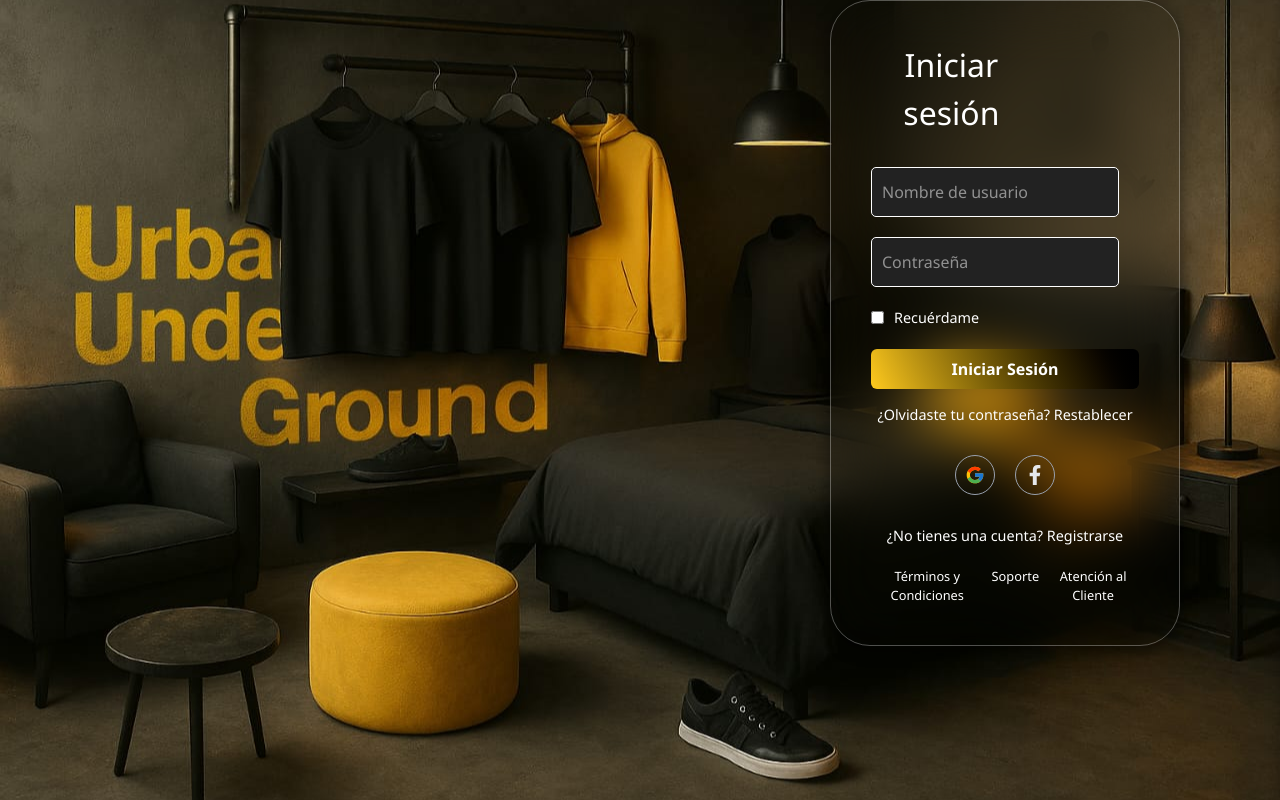
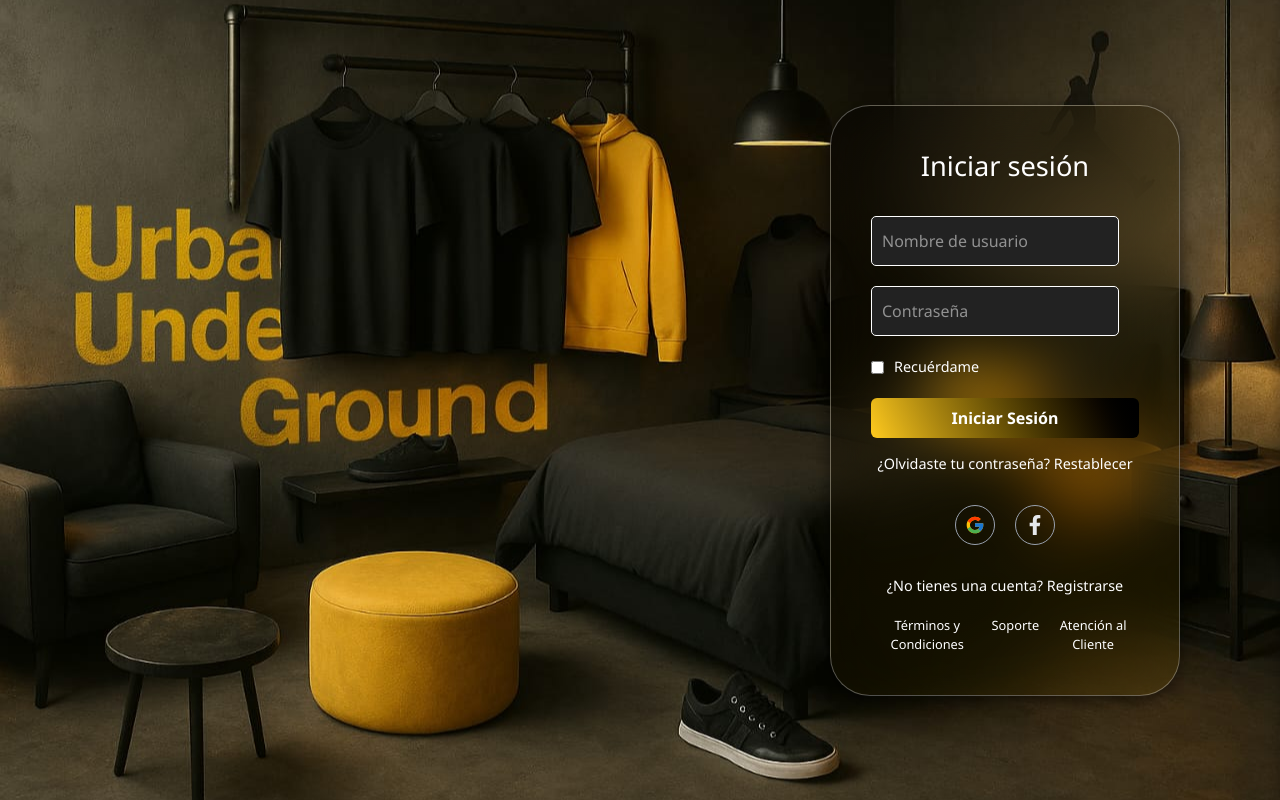
Before and after one commit to GamaDavid12/urban-underground, a React (Vite) app: page /iniciar-sesion in a window 1280 px wide. Shown: the top 800 px of the page. Built offline with nearby package versions, Linux system fonts and the light colour scheme.

Commit message:
refactor de Login, Register y Password Recovery

```diff
--- a/src/App.jsx
+++ b/src/App.jsx
@@ -34,12 +34,6 @@ const MainAppContent = () => {
 
   return (
     <>
-      {shouldShowAuthBackground && (
-        <Container backgroundImage={authBackgroundImage}>
-          {element}
-        </Container>
-      )}
-
       {shouldShowFullLayout && <Navbar toggleSidebar={toggleSidebar} />}
       {shouldShowFullLayout && <Sidebar isOpen={isSidebarOpen} toggleSidebar={toggleSidebar} />}
       <CartSidebar />
@@ -57,6 +51,7 @@ const MainAppContent = () => {
     {element}
   </>
 ) : (
+  <Container backgroundImage={authBackgroundImage}>
   <div style={{
     display: 'flex',
     flexDirection: 'column',
@@ -67,6 +62,7 @@ const MainAppContent = () => {
   }}>
     {element}
   </div>
+  </Container>
 )}
 
       {shouldShowFullLayout && <Footer />}
--- a/src/pages/LoginForm/LoginForm.module.css
+++ b/src/pages/LoginForm/LoginForm.module.css
@@ -1,8 +1,8 @@
 .loginFormContainer {
-   background: linear-gradient(
+background: linear-gradient(
     to bottom right,
-    #010000(255, 255, 255, 0.1),
-    #F8BD00(200, 255, 255, 0.05)
+    rgba(1, 0, 0, 0.5),
+    rgba(248, 189, 0, 0.1)
   );
   padding: 40px;
   border-radius: 40px;
@@ -12,19 +12,21 @@
   max-width: 90%;
   text-align: center;
   color: #FFFFFF;
+  -webkit-backdrop-filter: blur(30px);
   backdrop-filter: blur(30px);
   position: relative;
   z-index: 1;
   font-family: 'Noto Sans', sans-serif;
-    margin-left: auto;
+  margin-left: auto;
   margin-right: 100px;
 }
 
 .loginFormContainer h2 {
-  margin-bottom: 30px;
-  font-size: 2em;
-  font-weight: 200;
-  padding-right: 40%;
+margin-bottom: 30px;
+  font-size: 1.7em;
+  font-weight: 300;
+  text-align: center;
+  white-space: nowrap;
 }
 
 .inputGroup {
@@ -64,6 +66,7 @@
   margin-bottom: 20px;
   font-size: 0.9em;
   font-weight: 200;
+  justify-content: flex-start;
 }
 
 .rememberMe input[type="checkbox"] {
--- a/src/pages/PasswordRecovery/PasswordRecovery.module.css
+++ b/src/pages/PasswordRecovery/PasswordRecovery.module.css
@@ -1,8 +1,8 @@
 .loginFormContainer {
-   background: linear-gradient(
+background: linear-gradient(
     to bottom right,
-    #010000(255, 255, 255, 0.1),
-    #F8BD00(200, 255, 255, 0.05)
+    rgba(1, 0, 0, 0.5),
+    rgba(248, 189, 0, 0.1)
   );
   padding: 40px;
   border-radius: 40px;
@@ -10,24 +10,24 @@
   box-shadow: 0 4px 15px rgba(0, 0, 0, 0.5);
   width: 350px;
   max-width: 90%;
+
   text-align: center;
   color: #FFFFFF;
+  -webkit-backdrop-filter: blur(30px);
   backdrop-filter: blur(30px);
   position: relative;
   z-index: 1;
   font-family: 'Noto Sans', sans-serif;
-    margin-left: auto;
+  margin-left: auto;
   margin-right: 100px;
 }
 
 .loginFormContainer h2 {
-  margin-bottom: 30px;
+margin-bottom: 30px;
   font-size: 1.7em;
   font-weight: 300;
   text-align: center;
-  white-space: nowrap;
 }
-
 
 .inputGroup {
   margin-bottom: 20px;
--- a/src/pages/Registro/Registro.module.css
+++ b/src/pages/Registro/Registro.module.css
@@ -1,8 +1,8 @@
 .RegistroContainer {
-   background: linear-gradient(
+background: linear-gradient(
     to bottom right,
-    #010000(255, 255, 255, 0.1),
-    #F8BD00(200, 255, 255, 0.05)
+    rgba(1, 0, 0, 0.5),
+    rgba(248, 189, 0, 0.1)
   );
   padding: 40px;
   border-radius: 40px;
@@ -10,21 +10,24 @@
   box-shadow: 0 4px 15px rgba(0, 0, 0, 0.5);
   width: 350px;
   max-width: 90%;
+
   text-align: center;
   color: #FFFFFF;
+  -webkit-backdrop-filter: blur(30px);
   backdrop-filter: blur(30px);
   position: relative;
   z-index: 1;
   font-family: 'Noto Sans', sans-serif;
-    margin-left: auto;
+  margin-left: auto;
   margin-right: 100px;
 }
 
 .RegistroContainer h2 {
-  margin-bottom: 30px;
-  font-size: 2em;
-  font-weight: 200;
-  padding-right: 50%;
+margin-bottom: 30px;
+  font-size: 1.7em;
+  font-weight: 300;
+  text-align: center;
+  white-space: nowrap;
 }
 
 .inputGroup {
```
